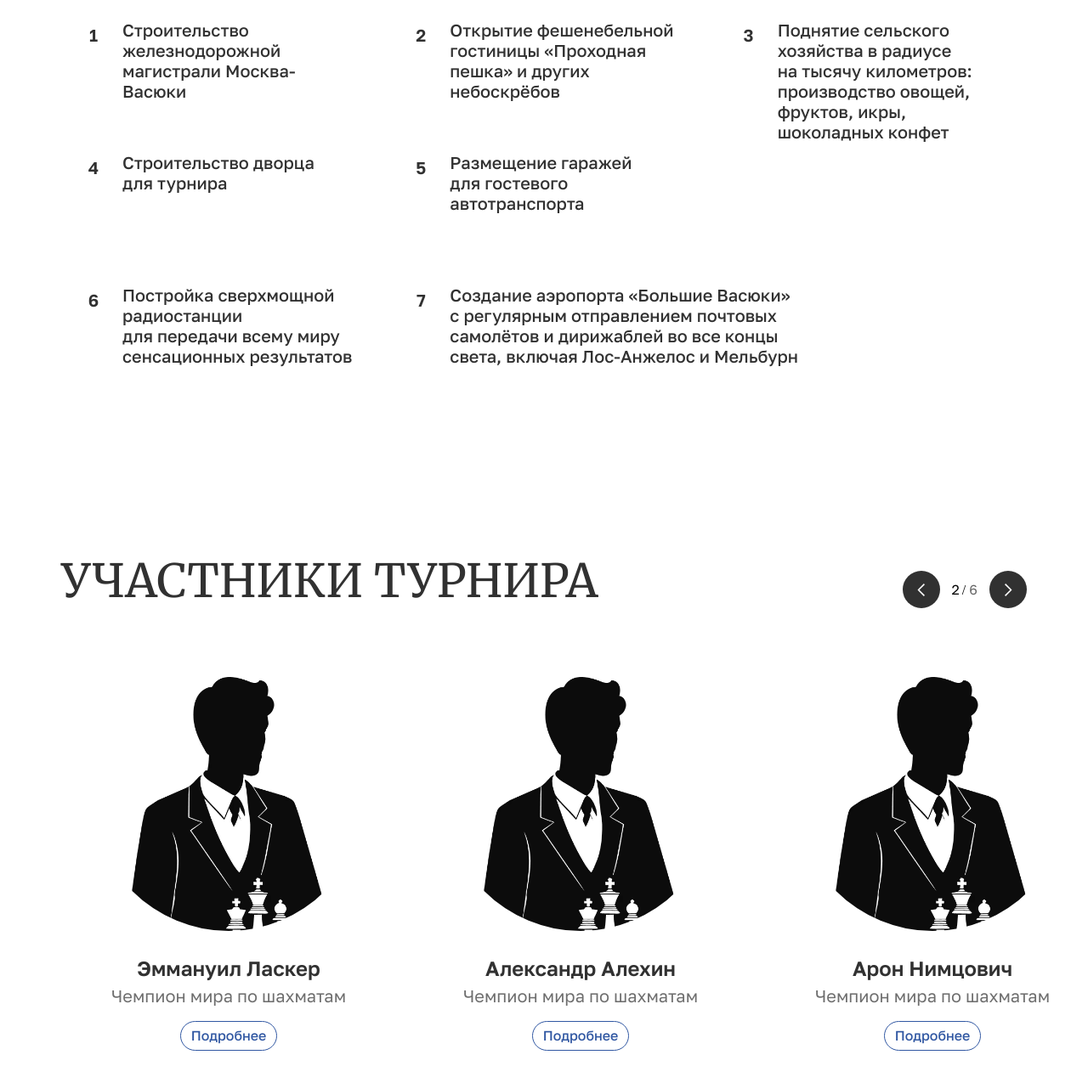
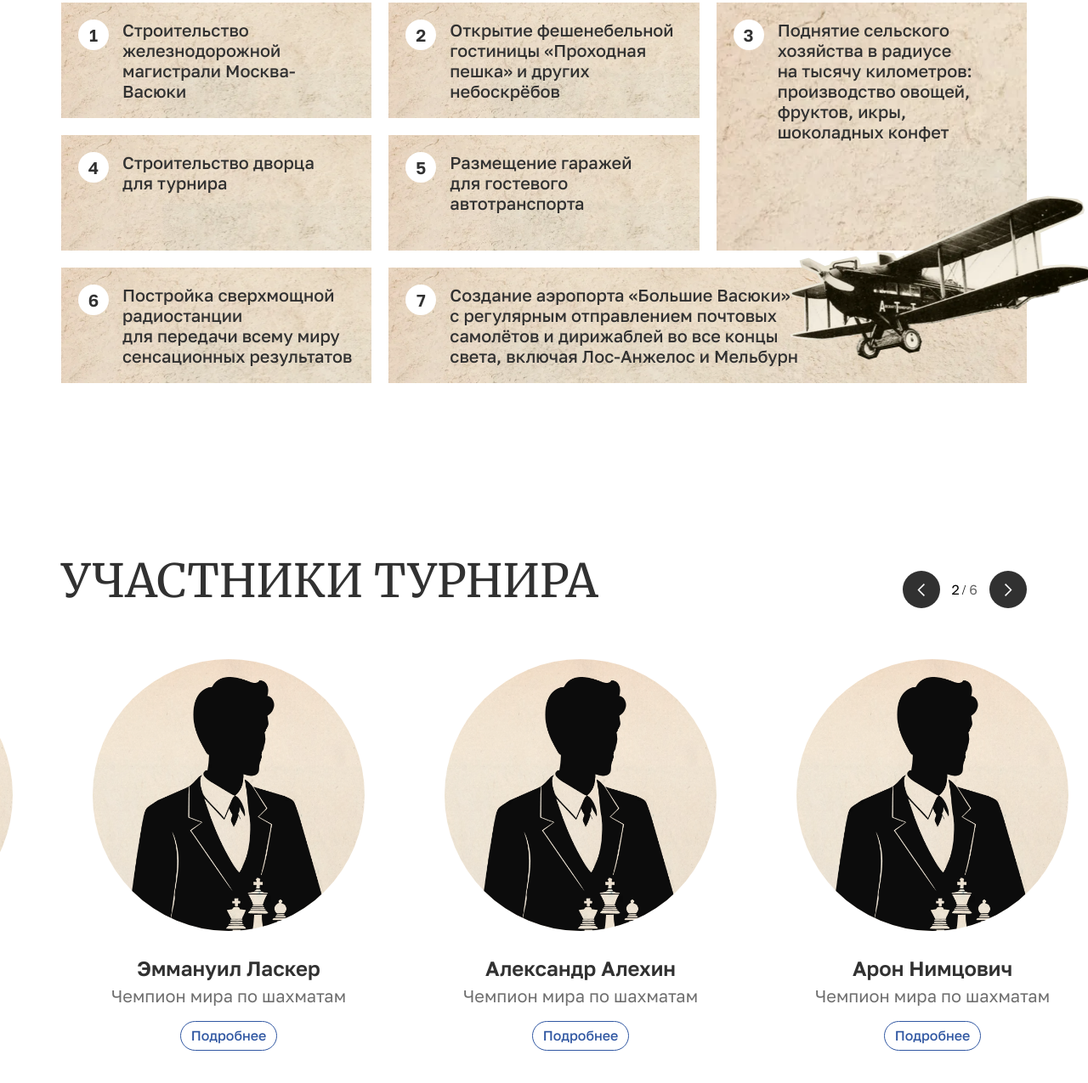
Before and after one commit to panovacoding/tt-ya-crowd, a plain HTML site: page index.html in a window 1280 px wide. Shown: the part 2122-3397 px from the top of the page at 85% size. Drawn offline with nearby package versions, Linux system fonts and the light colour scheme.

Commit message:
Update style.css

```diff
--- a/css/style.css
+++ b/css/style.css
@@ -648,7 +648,7 @@ html {
   }
 }
 .member__image-container {
-  background: url(img/member-bg.png);
+  background: url(../img/member-bg.png);
   background-size: cover;
   width: 320px;
   height: 320px;
@@ -750,7 +750,7 @@ html {
   }
 }
 .steps-list__item {
-  background: url(img/step-bg.webp);
+  background: url(../img/step-bg.webp);
   background-repeat: no-repeat;
   background-size: cover;
   padding: 20px;
@@ -769,7 +769,7 @@ html {
 @media (max-width: 991px) {
   .steps-list__step-container {
     height: auto;
-    background: url(img/step-bg.webp);
+    background: url(../img/step-bg.webp);
   }
 }
 .steps-list__step-container:nth-child(1) {
@@ -795,7 +795,7 @@ html {
     position: absolute;
     top: -128px;
     left: 0;
-    background: url(img/airplane.webp);
+    background: url(../img/airplane.webp);
     width: 100%;
     height: 182px;
     background-size: contain;
@@ -839,7 +839,7 @@ html {
   position: absolute;
   bottom: 0;
   left: 60%;
-  background: url(img/airplane.webp);
+  background: url(../img/airplane.webp);
   width: 400px;
   height: 235px;
   background-size: contain;
```
